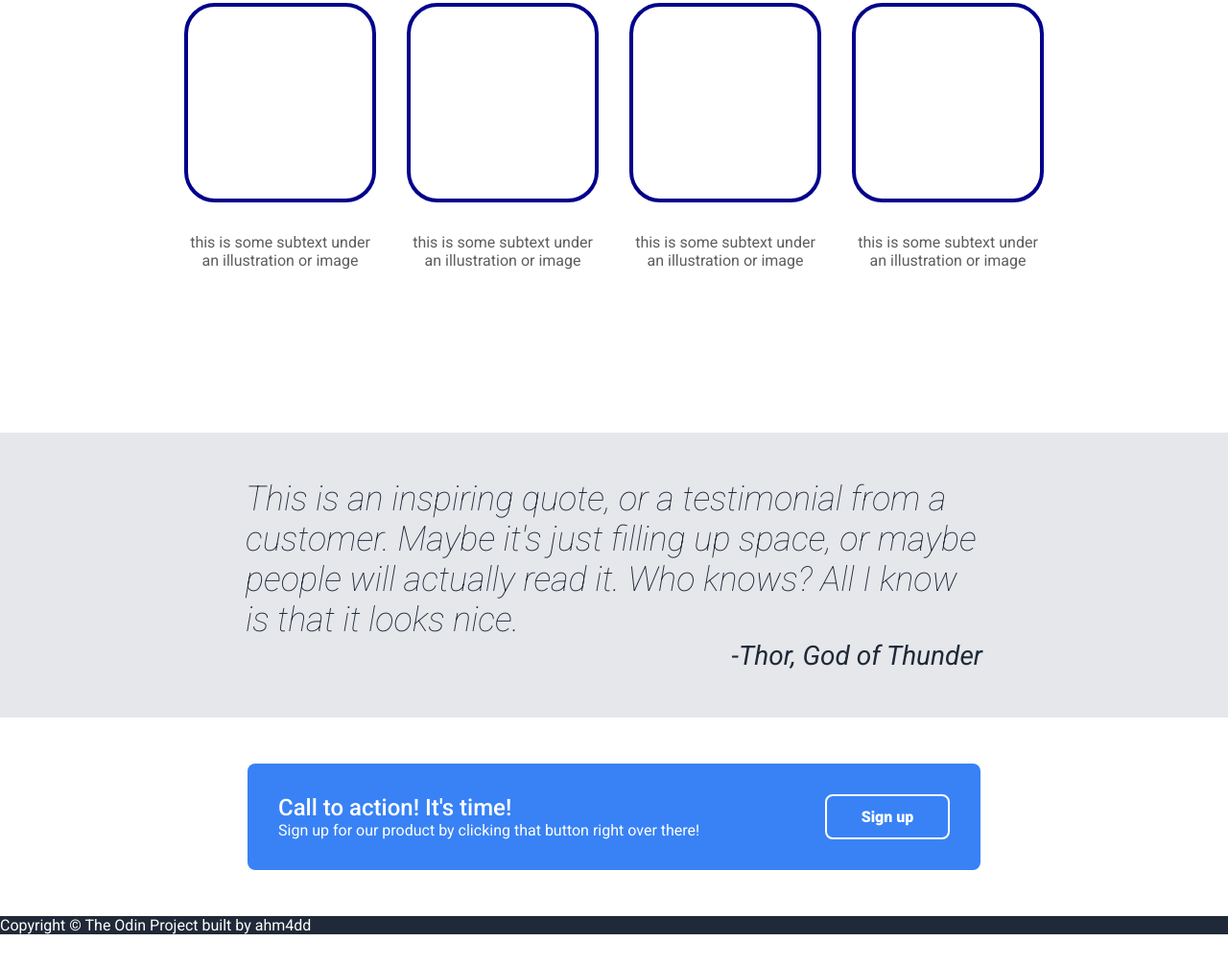
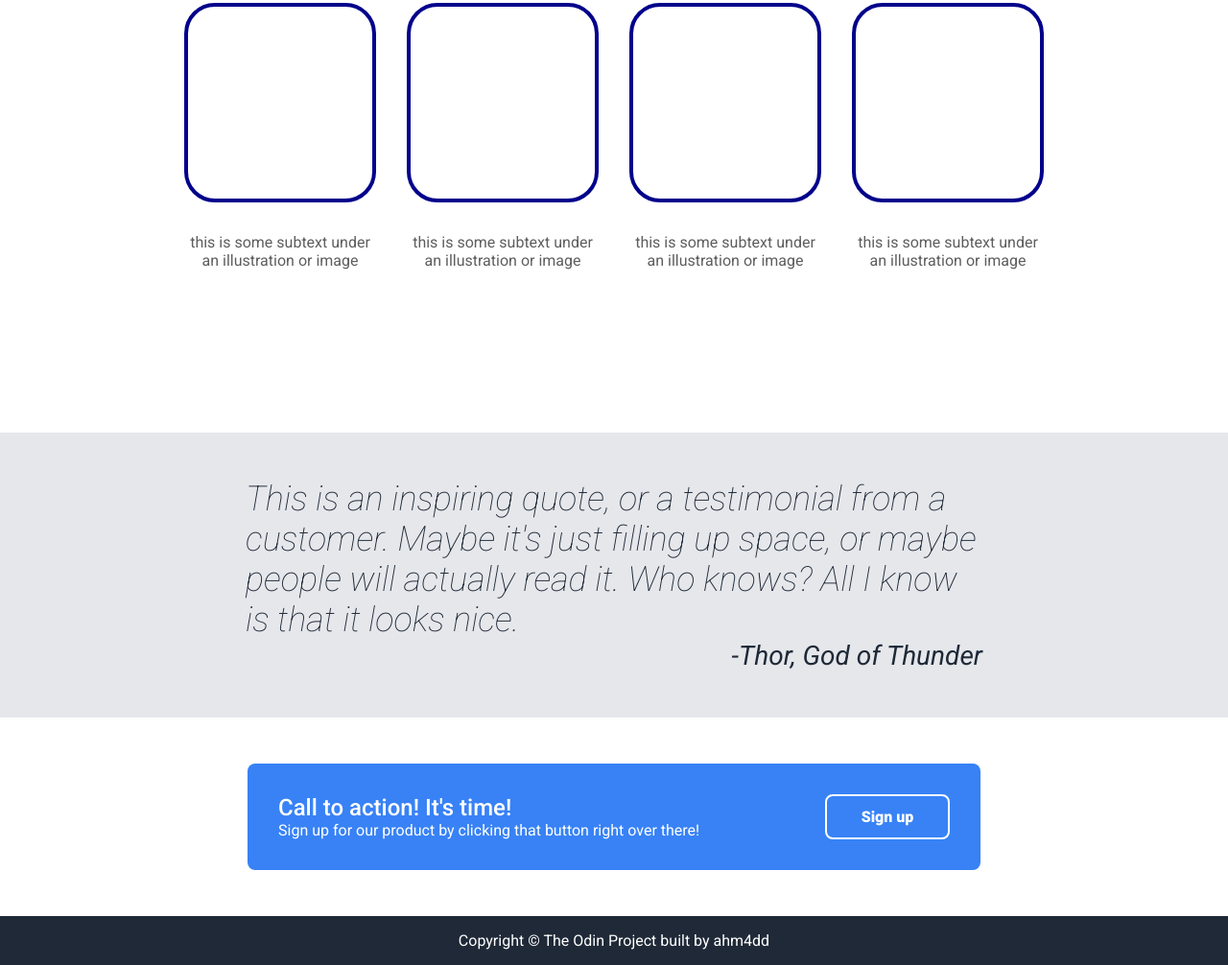
Before and after one commit to ahm4dd/odin-landing-page, a plain HTML site: page index.html in a window 1280 px wide. Shown: the part 923-1929 px from the top of the page at 96% size. Before the commit the page ends 1897 px from the top, so only its background shows below. Drawn offline with Linux system fonts and the light colour scheme.

Commit message:
feat(css): added footer styles

```diff
--- a/style.css
+++ b/style.css
@@ -54,8 +54,13 @@ a {
 .first-section,
 .second-section,
 .three-section,
-.four-section {
+.four-section
+{
     padding: 48px 0 48px 0;
+}
+
+.footer {
+    padding: 16px 0 16px 0;
 }
 
 .first-section-container {
@@ -204,3 +209,9 @@ img {
     font-size: 24px;
     font-weight: 500;
 }
+
+.footer {
+    display: flex;
+    align-items: center;
+    justify-content: center;
+}
```
